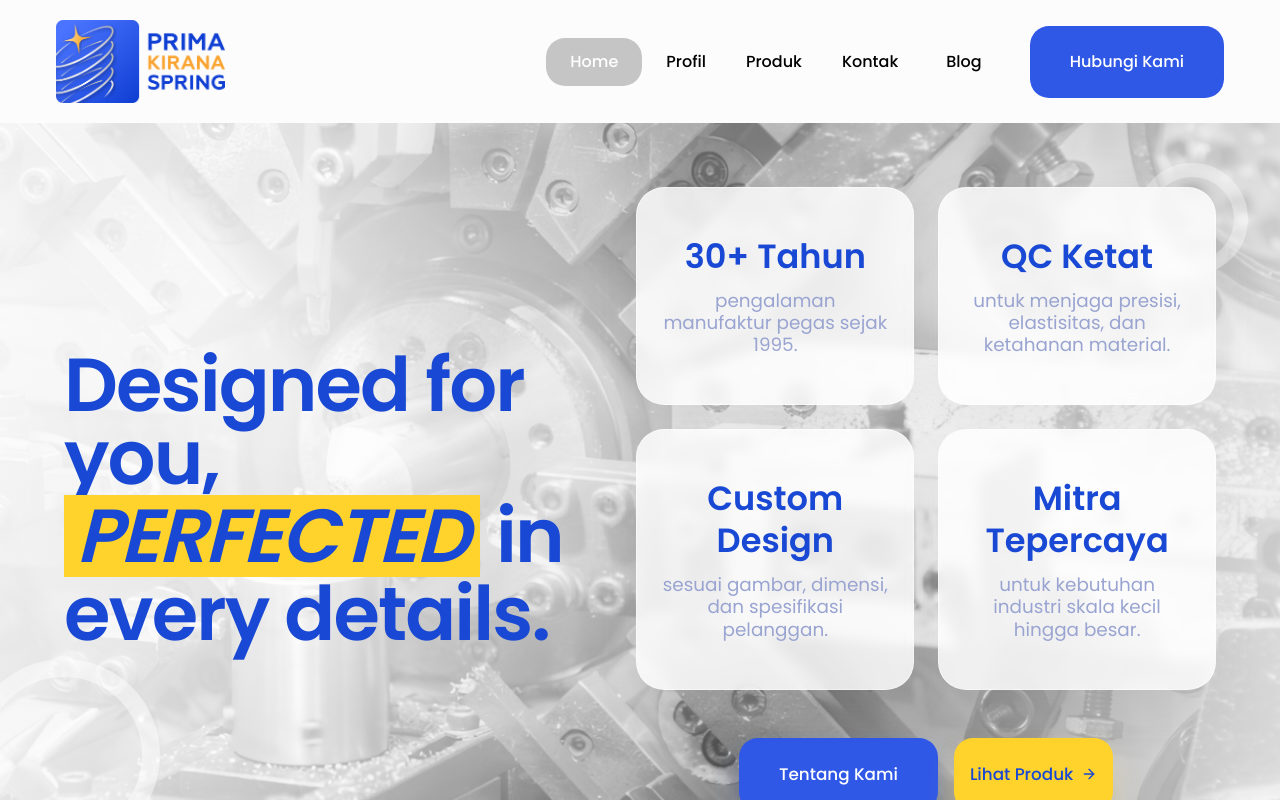
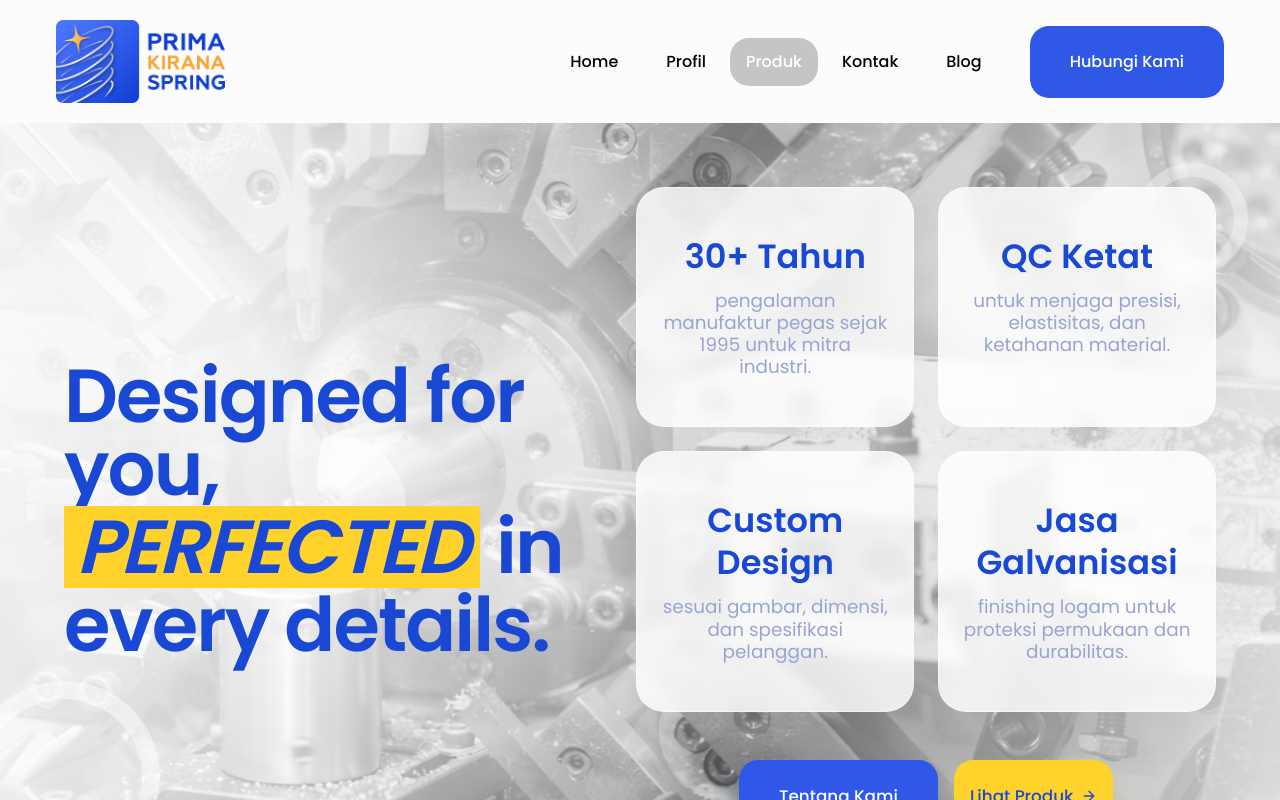
Before and after one commit to Omniflow-Clients/KiranaSpring, a React (Vite) app: page / in a window 1280 px wide. Shown: the top 800 px of the page. Built offline with nearby package versions, Linux system fonts and the light colour scheme.

Commit message:
Refine mobile homepage navigation and assets

```diff
--- a/src/App.tsx
+++ b/src/App.tsx
@@ -14,18 +14,29 @@ function ScrollToTop() {
 		}
 
 		if (hash) {
-			window.requestAnimationFrame(() => {
-				const target = document.getElementById(hash.replace("#", ""));
-				if (!target) {
-					return;
-				}
+			let scrollFrame = 0;
+			const layoutFrame = window.requestAnimationFrame(() => {
+				scrollFrame = window.requestAnimationFrame(() => {
+					const target = document.getElementById(hash.replace("#", ""));
+					if (!target) {
+						return;
+					}
 
-				target.scrollIntoView({
-					behavior: "smooth",
-					block: "start",
+					const headerHeight = document.querySelector("header")?.getBoundingClientRect().height ?? 0;
+					const targetTop = target.getBoundingClientRect().top + window.scrollY;
+
+					window.scrollTo({
+						top: Math.max(targetTop - headerHeight - 8, 0),
+						left: 0,
+						behavior: "smooth",
+					});
 				});
 			});
-			return;
+
+			return () => {
+				window.cancelAnimationFrame(layoutFrame);
+				window.cancelAnimationFrame(scrollFrame);
+			};
 		}
 
 		window.scrollTo({
--- a/src/components/home/company-profile-section.tsx
+++ b/src/components/home/company-profile-section.tsx
@@ -101,7 +101,7 @@ function FramedImageVisual({
 	objectClassName?: string;
 }) {
 	return (
-		<div className="relative mx-auto h-[22rem] w-full max-w-[34rem] overflow-hidden rounded-[1.4rem] bg-white shadow-[0_20px_50px_rgba(156,156,156,0.15)] sm:h-[30rem] sm:rounded-[1.8rem] lg:h-[38rem]">
+		<div className="relative mx-auto h-[22rem] w-full max-w-[14rem] overflow-hidden rounded-[1.4rem] bg-white shadow-[0_20px_50px_rgba(156,156,156,0.15)] sm:h-[30rem] sm:max-w-[34rem] sm:rounded-[1.8rem] lg:h-[38rem]">
 			<img src={src} alt={alt} className={["h-full w-full", objectClassName].join(" ")} />
 		</div>
 	);
--- a/src/data/company-profile.ts
+++ b/src/data/company-profile.ts
@@ -59,7 +59,7 @@ export const heroHighlights: readonly HeroHighlight[] = [
 	{
 		icon: Gauge,
 		value: "30+ Tahun",
-		label: "pengalaman manufaktur pegas sejak 1995.",
+		label: "pengalaman manufaktur pegas sejak 1995 untuk mitra industri.",
 	},
 	{
 		icon: ShieldCheck,
@@ -73,8 +73,8 @@ export const heroHighlights: readonly HeroHighlight[] = [
 	},
 	{
 		icon: Handshake,
-		value: "Mitra Tepercaya",
-		label: "untuk kebutuhan industri skala kecil hingga besar.",
+		value: "Jasa Galvanisasi",
+		label: "finishing logam untuk proteksi permukaan dan durabilitas.",
 	},
 ];
 
--- a/src/layouts/site-shell.tsx
+++ b/src/layouts/site-shell.tsx
@@ -1,7 +1,10 @@
 import { Instagram, Mail, MapPin, Menu, Phone, X } from "lucide-react";
-import { useState, type ReactNode } from "react";
-import { Link, NavLink, useNavigate } from "react-router-dom";
+import { useEffect, useState, type ReactNode } from "react";
+import { Link, NavLink, useLocation, useNavigate } from "react-router-dom";
 import { Button } from "@/components/ui/button";
+
+const trackedSectionIds = ["profil", "produk", "kontak"] as const;
+type ActiveSection = "home" | (typeof trackedSectionIds)[number];
 
 function TikTokIcon({ className = "size-6" }: { className?: string }) {
 	return (
@@ -33,16 +36,21 @@ function SectionAnchor({
 	href,
 	children,
 	onClick,
+	isActive = false,
 }: {
 	href: string;
 	children: ReactNode;
 	onClick?: () => void;
+	isActive?: boolean;
 }) {
 	return (
 		<Link
 			to={href}
 			onClick={onClick}
-			className="rounded-[1.2rem] px-4 py-3 text-sm font-medium text-black transition-colors hover:text-primary sm:text-base"
+			className={[
+				"rounded-[1.2rem] px-4 py-3 text-sm font-medium transition-colors sm:text-base",
+				isActive ? "bg-[#c5c5c5] text-white" : "text-black hover:text-primary",
+			].join(" ")}
 		>
 			{children}
 		</Link>
@@ -54,11 +62,13 @@ function NavItem({
 	children,
 	end = false,
 	onClick,
+	isActiveOverride,
 }: {
 	to: string;
 	children: ReactNode;
 	end?: boolean;
 	onClick?: () => void;
+	isActiveOverride?: boolean;
 }) {
 	return (
 		<NavLink
@@ -68,7 +78,7 @@ function NavItem({
 			className={({ isActive }) =>
 				[
 					"rounded-[1.2rem] px-5 py-3 text-sm font-medium transition-colors sm:px-6 sm:text-base",
-					isActive
+					(isActiveOverride ?? isActive)
 						? "bg-[#c5c5c5] text-white"
 						: "text-black hover:text-primary",
 				].join(" ")
@@ -81,7 +91,45 @@ function NavItem({
 
 export function SiteShell({ children }: { children: ReactNode }) {
 	const [isMobileMenuOpen, setIsMobileMenuOpen] = useState(false);
+	const [activeSection, setActiveSection] = useState<ActiveSection>("home");
+	const location = useLocation();
+	const { hash, pathname } = location;
 	const navigate = useNavigate();
+
+	useEffect(() => {
+		if (pathname !== "/") {
+			return;
+		}
+
+		const updateActiveSection = () => {
+			const activationLine = window.scrollY + window.innerHeight * 0.38;
+			let currentSection: ActiveSection = "home";
+
+			for (const sectionId of trackedSectionIds) {
+				const section = document.getElementById(sectionId);
+				if (section && section.offsetTop <= activationLine) {
+					currentSection = sectionId;
+				}
+			}
+
+			setActiveSection(currentSection);
+		};
+
+		updateActiveSection();
+		const animationFrame = hash ? window.requestAnimationFrame(updateActiveSection) : null;
+		window.addEventListener("scroll", updateActiveSection, { passive: true });
+		window.addEventListener("resize", updateActiveSection);
+
+		return () => {
+			if (animationFrame) {
+				window.cancelAnimationFrame(animationFrame);
+			}
+			window.removeEventListener("scroll", updateActiveSection);
+			window.removeEventListener("resize", updateActiveSection);
+		};
+	}, [pathname, hash]);
+
+	const isHomePage = pathname === "/";
 
 	const closeMobileMenu = () => {
 		setIsMobileMenuOpen(false);
@@ -108,12 +156,18 @@ export function SiteShell({ children }: { children: ReactNode }) {
 						</Link>
 
 						<nav className="hidden items-center gap-2 xl:flex">
-							<NavItem to="/" end>
+							<NavItem to="/" end isActiveOverride={isHomePage && activeSection === "home"}>
 								Home
 							</NavItem>
-							<SectionAnchor href="/#profil">Profil</SectionAnchor>
-							<SectionAnchor href="/#produk">Produk</SectionAnchor>
-							<SectionAnchor href="/#kontak">Kontak</SectionAnchor>
+							<SectionAnchor href="/#profil" isActive={isHomePage && activeSection === "profil"}>
+								Profil
+							</SectionAnchor>
+							<SectionAnchor href="/#produk" isActive={isHomePage && activeSection === "produk"}>
+								Produk
+							</SectionAnchor>
+							<SectionAnchor href="/#kontak" isActive={isHomePage && activeSection === "kontak"}>
+								Kontak
+							</SectionAnchor>
 							<NavItem to="/blog">Blog</NavItem>
 							<Button
 								asChild
@@ -146,16 +200,33 @@ export function SiteShell({ children }: { children: ReactNode }) {
 						].join(" ")}
 					>
 						<div className="grid grid-cols-1 gap-1 p-3 sm:grid-cols-2 sm:gap-2 sm:p-4">
-							<NavItem to="/" end onClick={closeMobileMenu}>
-							Home
+							<NavItem
+								to="/"
+								end
+								onClick={closeMobileMenu}
+								isActiveOverride={isHomePage && activeSection === "home"}
+							>
+								Home
 							</NavItem>
-							<SectionAnchor href="/#profil" onClick={closeMobileMenu}>
+							<SectionAnchor
+								href="/#profil"
+								onClick={closeMobileMenu}
+								isActive={isHomePage && activeSection === "profil"}
+							>
 								Profil
 							</SectionAnchor>
-							<SectionAnchor href="/#produk" onClick={closeMobileMenu}>
+							<SectionAnchor
+								href="/#produk"
+								onClick={closeMobileMenu}
+								isActive={isHomePage && activeSection === "produk"}
+							>
 								Produk
 							</SectionAnchor>
-							<SectionAnchor href="/#kontak" onClick={closeMobileMenu}>
+							<SectionAnchor
+								href="/#kontak"
+								onClick={closeMobileMenu}
+								isActive={isHomePage && activeSection === "kontak"}
+							>
 								Kontak
 							</SectionAnchor>
 							<div className="sm:contents">
```
Also changed, not shown: public/company-assets/director.png.
